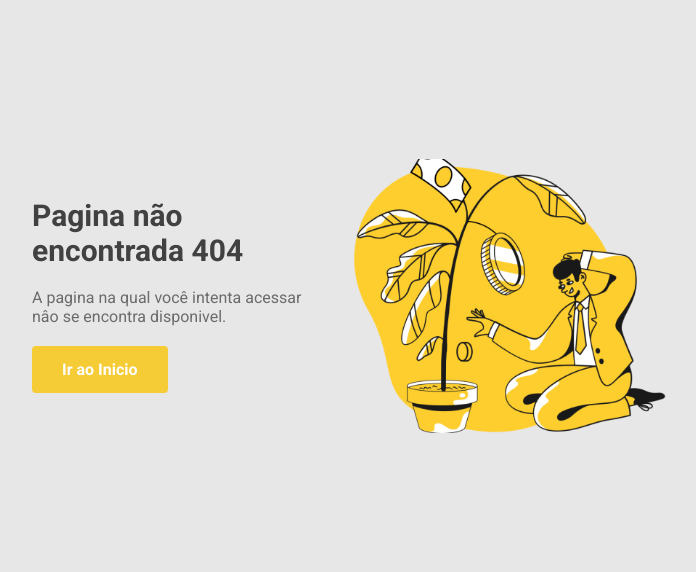
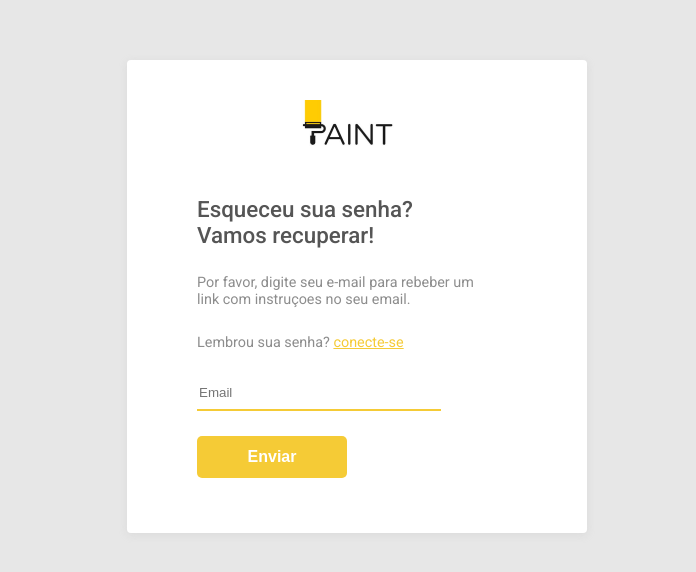
Before and after one commit to ArthurMaciel95/portal-admin-paint-react, a React (Create React App) app: page /forgetpassword in a window 1280 px wide. Before the commit this address had no page. Shown: the part 104-676 px from the top of the page, without its empty margins (283-979 px from the left). Built offline with nearby package versions, Linux system fonts and the light colour scheme.

Commit message:
:art: criando nova pagina de recuperaçao de senha

```diff
--- a/src/components/Login/index.jsx
+++ b/src/components/Login/index.jsx
@@ -69,7 +69,7 @@ const LoginComponent = () => {
                             <form onSubmit={handleSubmit} method="post">
                                 <input className="mat-input" type="text" name="email" value={email} disabled={disabled} placeholder="email" onChange={(e) => { setEmail(e.target.value) }} />
                                 <input className="mat-input" type="password" name="password" value={password} disabled={disabled} placeholder="senha" onChange={(e) => { setPassword(e.target.value) }} />
-                                <Link to="">Esqueci minha senha.</Link>
+                                <Link to="/forgetpassword">Esqueci minha senha.</Link>
                                 <ButtonComponent type="submit" value="Entrar" disabled={disabled} />
                             </form>
 
--- a/src/global.css
+++ b/src/global.css
@@ -8,8 +8,8 @@
     --sidebar-background:#FFFFFF;
 
     /*text color*/
-    --text-color-gray:#6B6B6B;
-
+    --text-color-gray:#8d8d8d;
+    --text-color-header:#555555;
     /*status text color */
     --status-received:#73F536;
     --status-pending:#F5CB36;
--- a/src/pages/account-detail/index.jsx
+++ b/src/pages/account-detail/index.jsx
@@ -49,13 +49,15 @@ const AccountDetail = () => {
         try {
             setLoading(true)
             const result = await client.show(id)
+
             if (!result) {
                 return setErrorMessage({ error: true, message: 'Servidor indisponível no momento!' });
             }
             const data = await result.json()
+            setLoading(false)
+            console.log(data)
             setUser(data.client)
             setPhoto(base64decoded(data.client.photo.data))
-            setLoading(false)
 
         } catch (e) {
             console.log(e)
@@ -149,7 +151,13 @@ const AccountDetail = () => {
                             <div className="info-detail">
                                 <input type="text" name="name" id="" placeholder="Nome" value={user && user.username} />
                                 <input type="text" name="birth_date" id="" placeholder="Data de nascimento" value={user && user.birth_date} />
-                                <input type="text" name="payment_method" id="" placeholder="Metodo de pagamento " value={user && user.payment_method} />
+
+                                <select name="payment_method" id="">
+                                    <option selected disabled hidden value={user && user.payment_method}>Forma de pagamento</option>
+                                    <option value="debit">Débito</option>
+                                    <option value="credit">Crédito</option>
+                                    <option value="money">Dinheiro</option>
+                                </select>
                             </div>
                         </div>
                     </div>
@@ -163,7 +171,14 @@ const AccountDetail = () => {
                                 <input type="text" name="additional_infomation" id="" placeholder="Nome" value={user && user.address.additional_infomation} />
                             </div>
                             <div className="info-detail">
-                                <input type="text" name="status" id="" placeholder="Situação" value={user && user.status} />
+
+                                <select name="status" id="">
+                                    <option selected disabled hidden value={user && user.status}>Situação</option>
+                                    <option value="peding">Pendente</option>
+                                    <option value="late">Atrasado</option>
+                                    <option value="received">Recebido</option>
+                                </select>
+
                                 <input type="text" name="name" id="" placeholder="Nome" value={user && user.address.additional_infomation} />
                             </div>
                         </div>
--- a/src/pages/account-detail/styles.css
+++ b/src/pages/account-detail/styles.css
@@ -59,6 +59,17 @@
 .detail-container .detail-header .detail-card .detail-card-warp .info-detail{
     display: flex;
     flex-direction: column;
+}
+
+.detail-container .detail-header .detail-card .detail-card-warp .info-detail select {
+    background-color: white;
+    border: 0;
+    border-bottom: 2px solid var(--primary-color);
+    outline: none;
+    color: var(--text-color-gray);
+    height: 30px;
+    margin-right: 10px;
+    margin-bottom: 15px;
 }
 
 .detail-container .detail-header .detail-card .detail-card-warp .info-detail input[type='text']{
--- /dev/null
+++ b/src/pages/recovery-password/index.jsx
@@ -0,0 +1,28 @@
+import React, { useState } from 'react'
+import { Link } from 'react-router-dom'
+import logo from '../../assets/images/logo.png'
+import ErrorMessage from '../../components/ErroMessage'
+import './styles.css'
+const RecoveryPassword = () => {
+
+    const [errorMessage, setErrorMessage] = useState({ error: false, message: undefined })
+    return (
+        <div className="container-recovery">
+            <section className="recovery-container">
+                <img src={logo} alt="logo marca da empresa" />
+                <div className="recovery-body">
+                    <h3>Esqueceu sua senha? <br />
+                        Vamos recuperar!</h3>
+                    <p>Por favor, digite seu e-mail para rebeber um link com instruçoes no seu email.</p>
+                    <p>Lembrou sua senha? <Link to="/">conecte-se</Link></p>
+                    {errorMessage.error && <ErrorMessage message={errorMessage.message} />}
+
+                    <input type="email" required placeholder="Email" />
+                    <button>Enviar</button>
+                </div>
+            </section>
+        </div>
+    )
+}
+
+export default RecoveryPassword
--- /dev/null
+++ b/src/pages/recovery-password/styles.css
@@ -0,0 +1,66 @@
+.container-recovery {
+    height: 100%;
+    width: 100%;
+    display: flex;
+    justify-content: center;
+    align-items: center;
+}
+
+.recovery-container {
+    background-color: white;
+    padding: 40px  90px 40px 70px;
+    border-radius: 4px;
+    max-width: 300px;
+    display: flex;
+    flex-direction: column;
+    align-items: center;
+    box-shadow: rgba(170, 170, 170, 0.2) 0px 2px 8px 0px;
+}
+
+.recovery-container .recovery-body {
+}
+.recovery-container img {
+    width: 196px;
+    height: 66px;
+    margin-bottom: 30px;
+}
+.recovery-container .recovery-body h3 {
+    font-size: var(--text-large);
+    color: var(--text-color-header);
+    font-weight: 500;
+}
+.recovery-container .recovery-body p {
+    color: var(--text-color-gray);
+    font-size: var(--text-xsmall);
+    margin: 26px 0px;
+}
+.recovery-container .recovery-body a {
+    color: var(--primary-color);
+}
+
+.recovery-container .recovery-body input[type="email"] {
+    display: block;
+    width: 80%;
+    color: var(--text-color-gray);
+    height: 30px;
+    border: 0;
+    outline: none;
+    border-bottom: 2px solid var(--primary-color);
+    margin-right: 10px;
+    margin-bottom: 15px;
+}
+
+.recovery-container .recovery-body button{
+
+    margin-top: 10px;
+    width: 150px;
+    padding: 12px 10px;
+    cursor: pointer;
+    border: none;
+    background: var(--primary-color);
+    color: #fff;
+    border-radius: 5px;
+    font-size: var(--text-small);
+    margin-bottom: 15px;
+    font-weight: 700;
+}
--- a/src/router.jsx
+++ b/src/router.jsx
@@ -14,6 +14,7 @@ import Revenues from './pages/revenues';
 import Security from './pages/security';
 import Information from './pages/information';
 import { CurrenteProvider } from './context/UserContext';
+import RecoveryPassword from './pages/recovery-password'
 const Router = () => {
     return (
         <BrowserRouter>
@@ -29,6 +30,7 @@ const Router = () => {
                         <PrivateRoute path="/security" component={Security} />
                         <PrivateRoute path="/products" component={Products} />
                         <PrivateRoute path="/information" component={Information} />
+                        <Route path="/forgetpassword" component={RecoveryPassword} />
                         <Route exact path="/" component={Login} />
                         <Route path="*" component={PageNotFound} />
                     </Switch>
--- a/src/services/client-service.js
+++ b/src/services/client-service.js
@@ -5,7 +5,7 @@ export const client = {
 
     show: async (id) => {
         const token = jwtVerify.getToken();
-        const result = await fetch(`${environment.baseURL}/client/list/${id}`, {
+        const result = await fetch(`${environment.URL_PRODUCTION}/client/list/${id}`, {
             method: 'GET',
             headers: {
                 'Content-type': 'application/json',
@@ -16,7 +16,7 @@ export const client = {
     },
     delete: async (id) => {
         const token = jwtVerify.getToken();
-        const result = await fetch(`${environment.baseURL}/client/delete/${id}`, {
+        const result = await fetch(`${environment.URL_PRODUCTION}/client/delete/${id}`, {
             method: 'Delete',
             headers: {
                 'Content-type': 'application/json',
```
